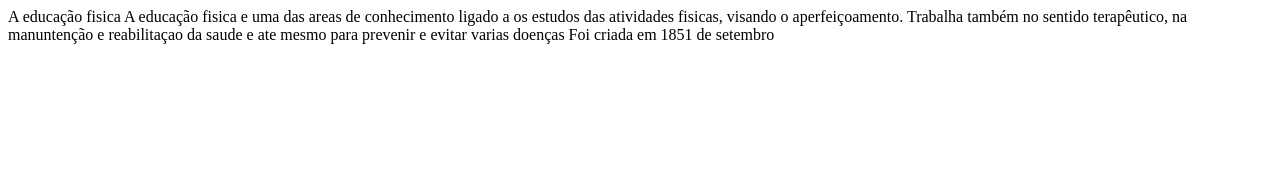
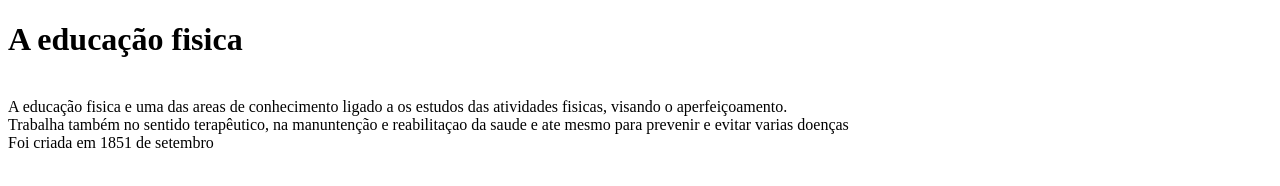
Before and after one commit to Moraesgrilo67/guilherme-HTML, a plain HTML site: page index.html in a window 1280 px wide. Drawn offline with Linux system fonts and the light colour scheme.

Commit message:
index.html

```diff
--- a/index.html
+++ b/index.html
@@ -4,16 +4,18 @@
     <meta charset="UTF-8">
     <meta name="viewport" content="width=device-width, initial-scale=1.0">
     <title>Document</title>
+    <link rel=
 </head>
 <body>
- A educação fisica
 
- A educação fisica e uma das areas de conhecimento ligado a os estudos das atividades fisicas, visando
+ <h1>A educação fisica</h1>
+
+ <br>A educação fisica e uma das areas de conhecimento ligado a os estudos das atividades fisicas, visando
  o aperfeiçoamento.
 
- Trabalha também no sentido terapêutico, na manuntenção e reabilitaçao da saude e ate mesmo para prevenir e evitar varias doenças
+ <br>Trabalha também no sentido terapêutico, na manuntenção e reabilitaçao da saude e ate mesmo para prevenir e evitar varias doenças
 
- Foi criada em 1851 de setembro
+ <br>Foi criada em 1851 de setembro
 
 </body>
 </html>
```
Also changed, not shown: style.css (added).
